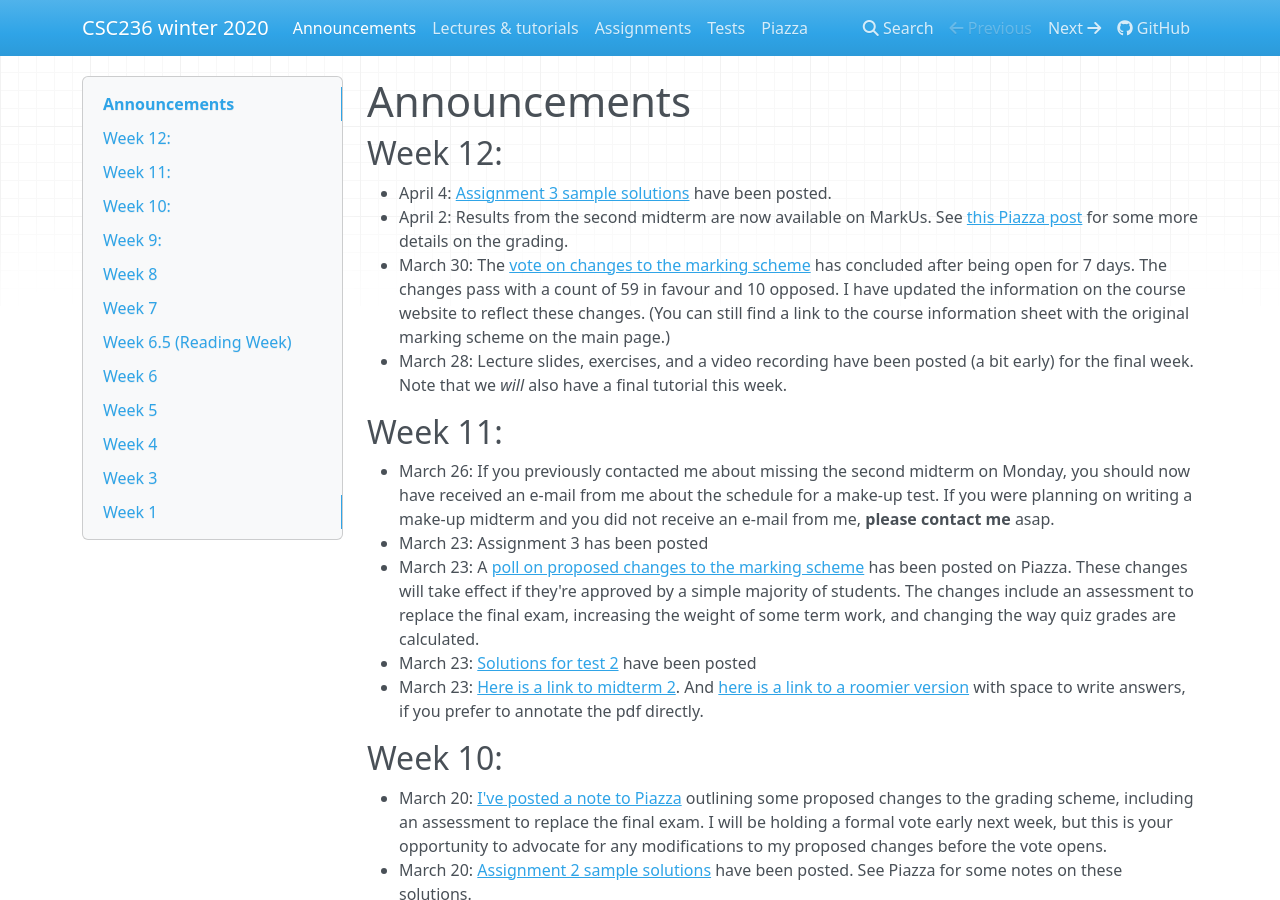
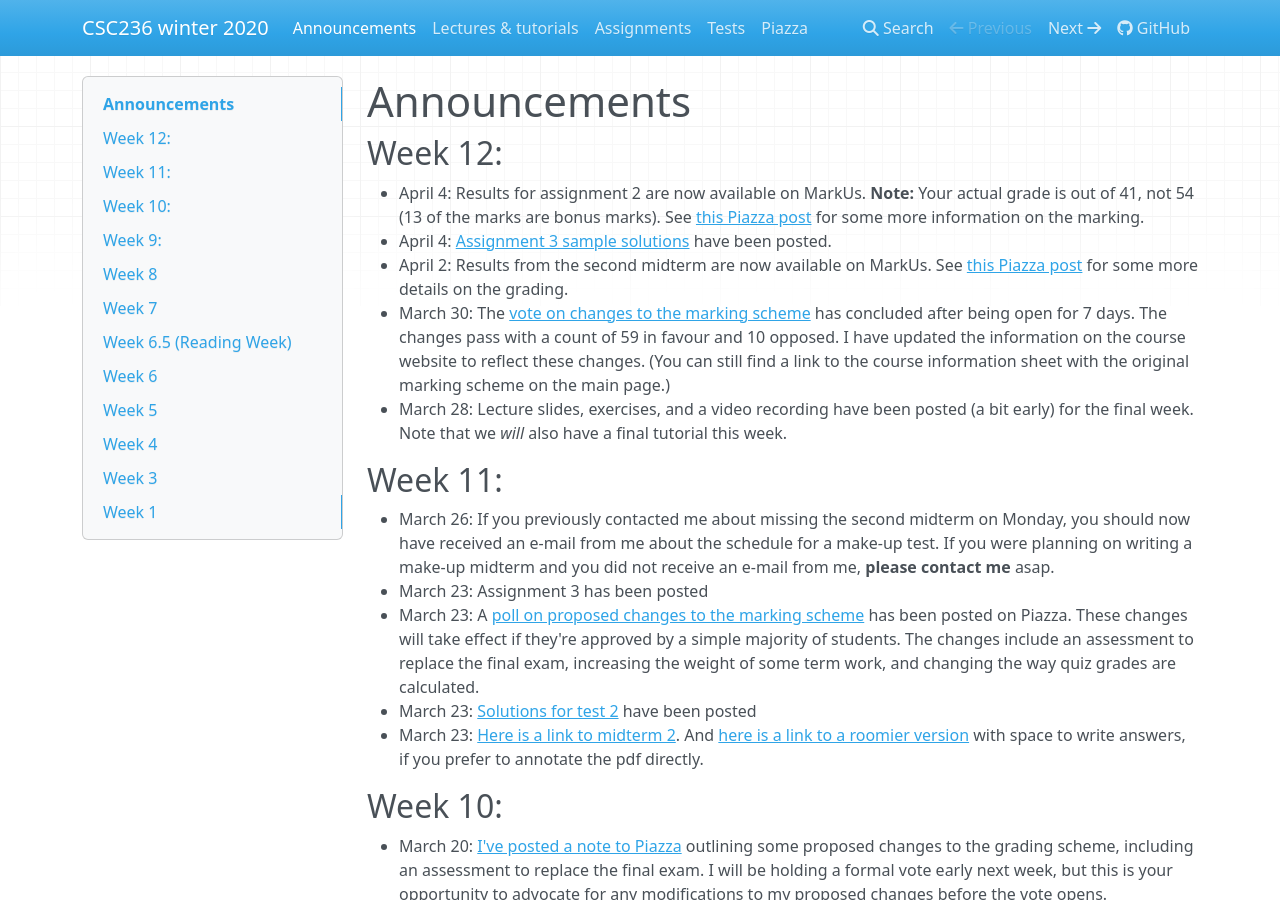
Before and after one commit to colinmorris/csc236, an MkDocs documentation site: the page built from docs/announcements.md, in a window 1280 px wide and 900 px high. Built offline with MkDocs 1.6.1, drawn with Linux system fonts in a browser that asks for light colours; nearby versions of some CDN libraries.

Commit message:
a2 results announcement

```diff
--- a/docs/announcements.md
+++ b/docs/announcements.md
@@ -1,6 +1,7 @@
 # Announcements
 
 ## Week 12:
+* April 4: Results for assignment 2 are now available on MarkUs. **Note:** Your actual grade is out of 41, not 54 (13 of the marks are bonus marks). See [this Piazza post](https://piazza.com/class/k4xo4w48g2u35e?cid=433) for some more information on the marking.
 * April 4: [Assignment 3 sample solutions](../assignments/a3_solutions.pdf) have been posted.
 * April 2: Results from the second midterm are now available on MarkUs. See [this Piazza post](https://piazza.com/class/k4xo4w48g2u35e?cid=419) for some more details on the grading.
 * March 30: The [vote on changes to the marking scheme](https://piazza.com/class/k4xo4w48g2u35e?cid=313) has concluded after being open for 7 days. The changes pass with a count of 59 in favour and 10 opposed. I have updated the information on the course website to reflect these changes. (You can still find a link to the course information sheet with the original marking scheme on the main page.)
```
